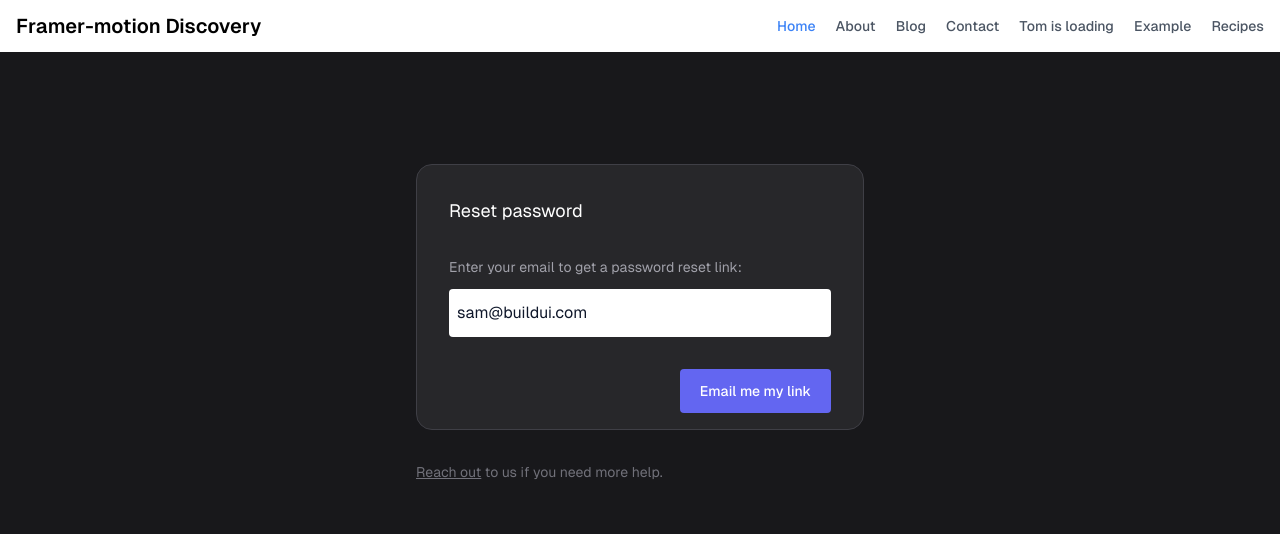
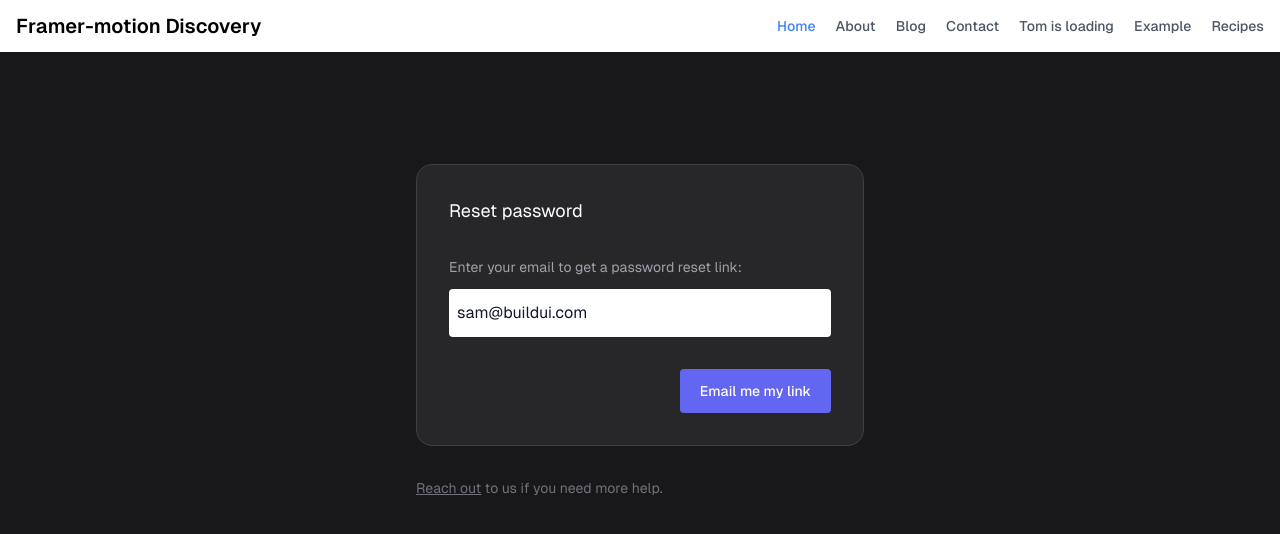
Before and after one commit to NdekoCode/framer-motion-discovery, a Next.js app: page /recipes in a window 1280 px wide. Shown: the top 534 px of the page. Built offline with nearby package versions, Linux system fonts and the light colour scheme.

Commit message:
refactor: add useMeasure custom hook for size handle

```diff
--- a/components/recipes/resizablePanel.tsx
+++ b/components/recipes/resizablePanel.tsx
@@ -3,6 +3,7 @@
 import { AnimatePresence, motion, MotionConfig } from 'framer-motion';
 import { createContext, FC, PropsWithChildren, SVGProps, useContext, useState } from 'react';
 
+import useMeasure from '@/lib/hooks/useMeasure';
 import { CheckIcon } from '@heroicons/react/24/solid';
 
 export interface FormProps {
@@ -14,17 +15,14 @@ export interface FormProps {
 export interface FormButtonProps extends FormProps {
   children: React.ReactNode;
 }
-const transition = { type: "ease", ease: "easeInOut", duration: 1 };
+const transition = { type: "ease", ease: "easeInOut", duration: 0.5 };
 
 export default function ResizablePanel() {
   const [status, setStatus] = useState("idle");
-
+  const [ref, bounds] = useMeasure<HTMLDivElement>();
+  console.log(bounds.height);
   return (
-    <MotionConfig
-      transition={{
-        duration: 1,
-      }}
-    >
+    <MotionConfig transition={transition}>
       <div className="flex min-h-screen flex-col items-start bg-zinc-900 pt-28">
         <div className="mx-auto w-full max-w-md">
           <div className="rounded-2xl border border-zinc-700 bg-zinc-800 overflow-y-hidden">
@@ -32,19 +30,25 @@ export default function ResizablePanel() {
               <p className="text-lg text-white">Reset password</p>
             </div>
             <motion.div
-              initial={false}
               animate={{
-                height: status === "idle" || status === "saving" ? 204 : 84,
+                height: bounds.height > 0 ? bounds.height : "auto",
+              }}
+              transition={{
+                type: "spring",
+                bounce: 0.25,
+                duration: 0.75,
               }}
             >
-              <AnimatePresence mode="sync">
+              <div ref={ref}>
+                <AnimatePresence mode="popLayout">
                   {status === "idle" || status === "saving" ? (
                     <motion.div
                       key={"saving"}
                       initial={false}
                       exit={{ opacity: 0 }}
                       transition={{
-                      duration: 0.5,
+                        ...transition,
+                        duration: transition.duration / 2,
                       }}
                     >
                       <Form
@@ -78,9 +82,11 @@ export default function ResizablePanel() {
                   ) : (
                     <motion.div
                       initial={{ opacity: 0 }}
-                    animate={{ opacity: 1, height: "auto" }}
+                      animate={{ opacity: 1 }}
                       transition={{
-                      duration: 0.5,
+                        ...transition,
+                        duration: transition.duration / 2,
+                        delay: transition.duration / 2,
                       }}
                     >
                       <p className="p-8 text-sm text-zinc-400">
@@ -89,6 +95,7 @@ export default function ResizablePanel() {
                     </motion.div>
                   )}
                 </AnimatePresence>
+              </div>
             </motion.div>
           </div>
 
--- /dev/null
+++ b/lib/hooks/useMeasure.ts
@@ -0,0 +1,40 @@
+import { RefObject, useCallback, useLayoutEffect, useRef, useState } from 'react';
+
+interface Size {
+  width: number;
+  height: number;
+}
+
+type UseMeasureResult<T extends (HTMLElement | null)> = [RefObject<T>, Size];
+
+function useMeasure<T extends HTMLElement>(): UseMeasureResult<T> {
+  const ref = useRef<T>(null);
+  const [size, setSize] = useState<Size>({ width: 0, height: 0 });
+
+  const handleResize = useCallback((entries: ResizeObserverEntry[]) => {
+    if (!Array.isArray(entries) || !entries.length) {
+      return;
+    }
+
+    const entry = entries[0];
+    setSize({
+      width: entry.contentRect.width,
+      height: entry.contentRect.height
+    });
+  }, []);
+
+  useLayoutEffect(() => {
+    if (!ref.current) return;
+
+    const resizeObserver = new ResizeObserver(handleResize);
+    resizeObserver.observe(ref.current);
+
+    return () => {
+      resizeObserver.disconnect();
+    };
+  }, [ref, handleResize]);
+
+  return [ref, size];
+}
+
+export default useMeasure;
--- a/package.json
+++ b/package.json
@@ -18,6 +18,7 @@
     "next": "14.2.8",
     "react": "^18",
     "react-dom": "^18",
+    "react-use-measure": "^2.1.1",
     "tailwind-merge": "^2.5.2",
     "tailwindcss-animate": "^1.0.7"
   },
```
Also changed, not shown: 1 other file (tests, documents, lock files or other folders). Lines whose indentation alone changed are shown as unchanged.
